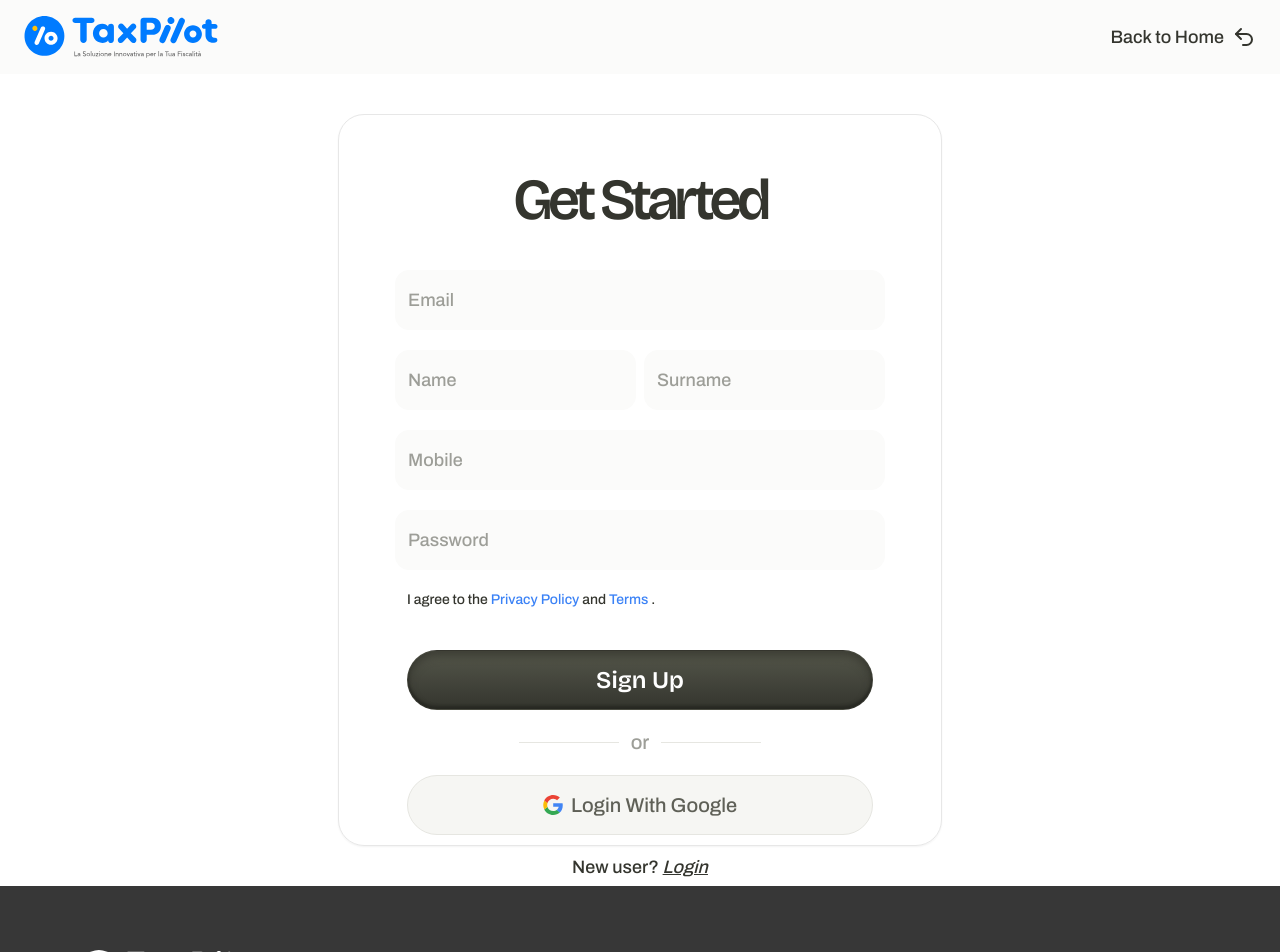
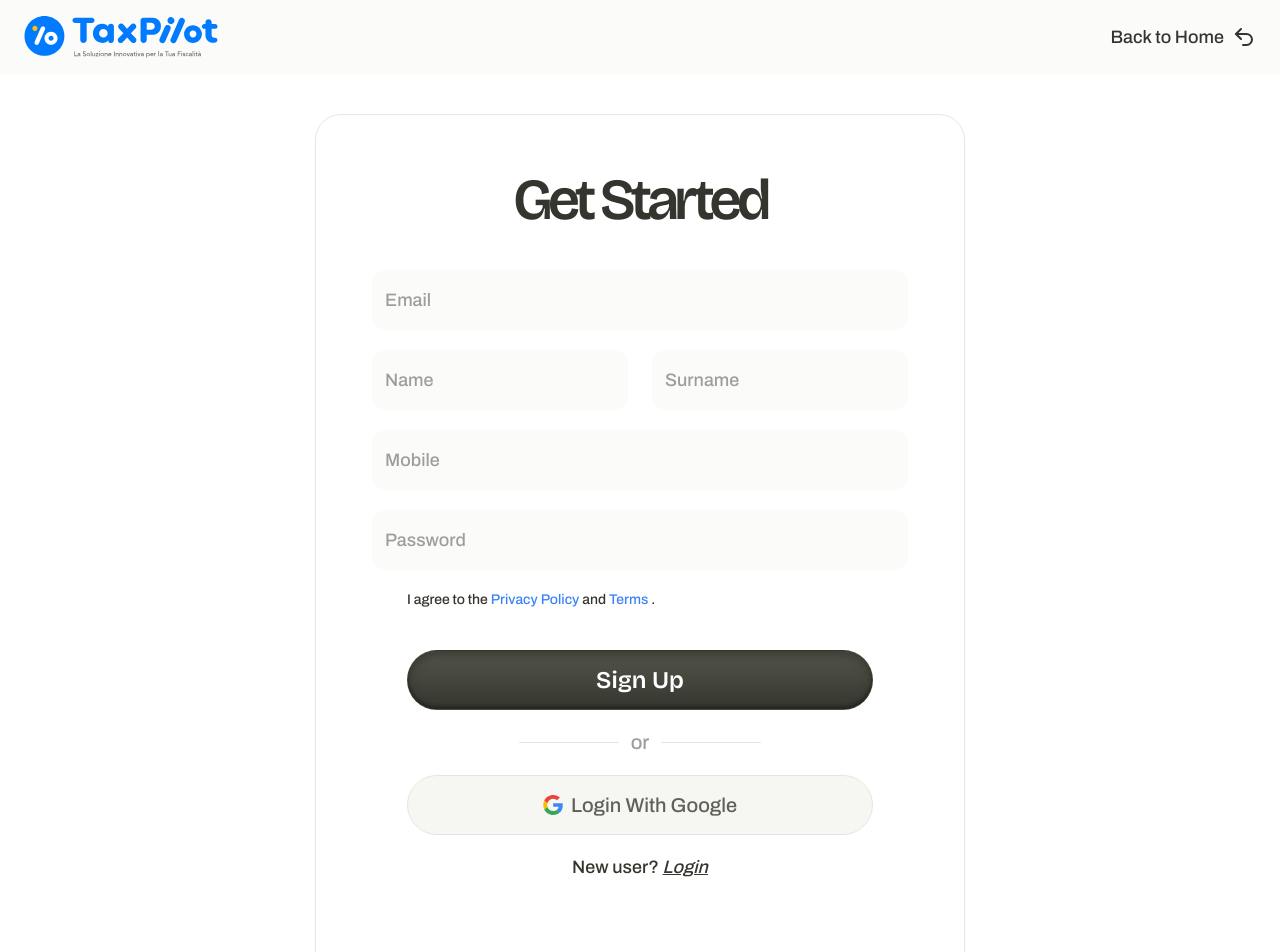
Before and after one commit to arqentech/tax-pilot-1, a React (Vite) app: page /sign-up in a window 1280 px wide. Shown: the top 952 px of the page. Built offline with nearby package versions, Linux system fonts and the light colour scheme; the HTML template or start-up script is replaced by a standard one.

Commit message:
Signup Repsonsiveness fix

```diff
--- a/src/pages/auth/SignUp.tsx
+++ b/src/pages/auth/SignUp.tsx
@@ -34,7 +34,7 @@ export default function SignUpPage() {
 
   return (
     <div className=" flex items-center justify-center bg-[#FFFFFF] py-10">
-      <Card className="w-full md:w-auto md:h-[732px] rounded-[26px] border border-[#E7E7E7] p-8 flex-col items-center justify-center">
+      <Card className="w-full md:max-w-[650px] md:h-[892px] rounded-[26px] border border-[#E7E7E7] p-8 flex-col items-center justify-center">
         <CardHeader className="text-center mb-4">
           <CardTitle className="sub-heading">Get Started</CardTitle>
         </CardHeader>
@@ -52,7 +52,7 @@ export default function SignUpPage() {
               className="bg-[#FBFBFA] rounded-[14px] !text-[18px] h-[60px] border border-[#FBFBFA] placeholder:!text-[#9D9E98]"
             />
 
-            <div className="flex gap-2">
+            <div className="w-full flex gap-6 justify-between">
               <Input
                 id="name"
                 name="name"
@@ -121,7 +121,7 @@ export default function SignUpPage() {
           <CardFooter className="flex flex-col space-y-5 mt-4">
             <Button
               type="submit"
-              className="w-[460px] h-[60px] md:w-[466px] font-bricolage font-extrabold  rounded-full text-[#FFFFFF] text-[24px] custom-box-shadow hover:opacity-90"
+              className="w-full h-[60px] md:max-w-[466px] font-bricolage font-extrabold  rounded-full text-[#FFFFFF] text-[24px] custom-box-shadow hover:opacity-90"
             >
               Sign Up
             </Button>
@@ -135,7 +135,7 @@ export default function SignUpPage() {
             <Button
               type="button"
               variant="outline"
-              className="w-[400px] md:w-[466px] h-[60px] rounded-full bg-[#F6F6F3] border-[#E6E6E1] text-[20px] text-[#5F6057] flex items-center justify-center gap-2"
+              className="w-full md:max-w-[466px] h-[60px] rounded-full bg-[#F6F6F3] border-[#E6E6E1] text-[20px] text-[#5F6057] flex items-center justify-center gap-2"
             >
               <img
                 src="/svg/google-icon-logo.svg"
--- a/src/pages/cart/EmptyCart.tsx
+++ b/src/pages/cart/EmptyCart.tsx
@@ -1,5 +1,6 @@
 import { Handbag } from "lucide-react";
 import { Button } from "@/components/ui/button";
+import { Link } from "react-router-dom";
 
 export default function EmptyCart() {
   return (
@@ -13,12 +14,14 @@ export default function EmptyCart() {
       </div>
 
       <h1 className="text-[20px] font-normal text-[#5F6057] ">Empty Cart</h1>
+      <Link to="/services">
         <Button
           type="submit"
           className="custom-box-shadow max-w-[244px] h-[60px] mt-6 w-[460px] h-[60px] md:w-[466px] font-bricolage font-extrabold  rounded-full text-[#FFFFFF] text-[24px]  hover:opacity-90"
         >
           Choose a Service
         </Button>
+      </Link>
     </div>
   );
 }
```
Lines whose indentation alone changed are shown as unchanged.
